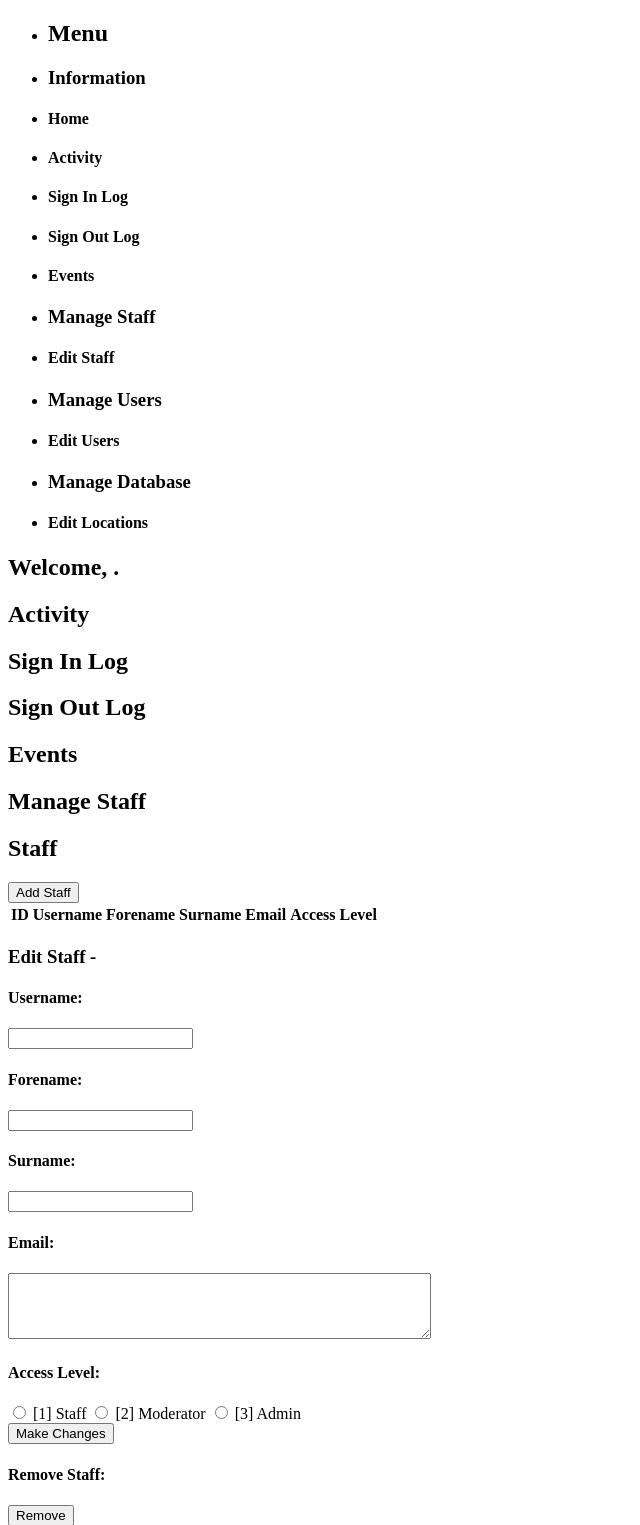
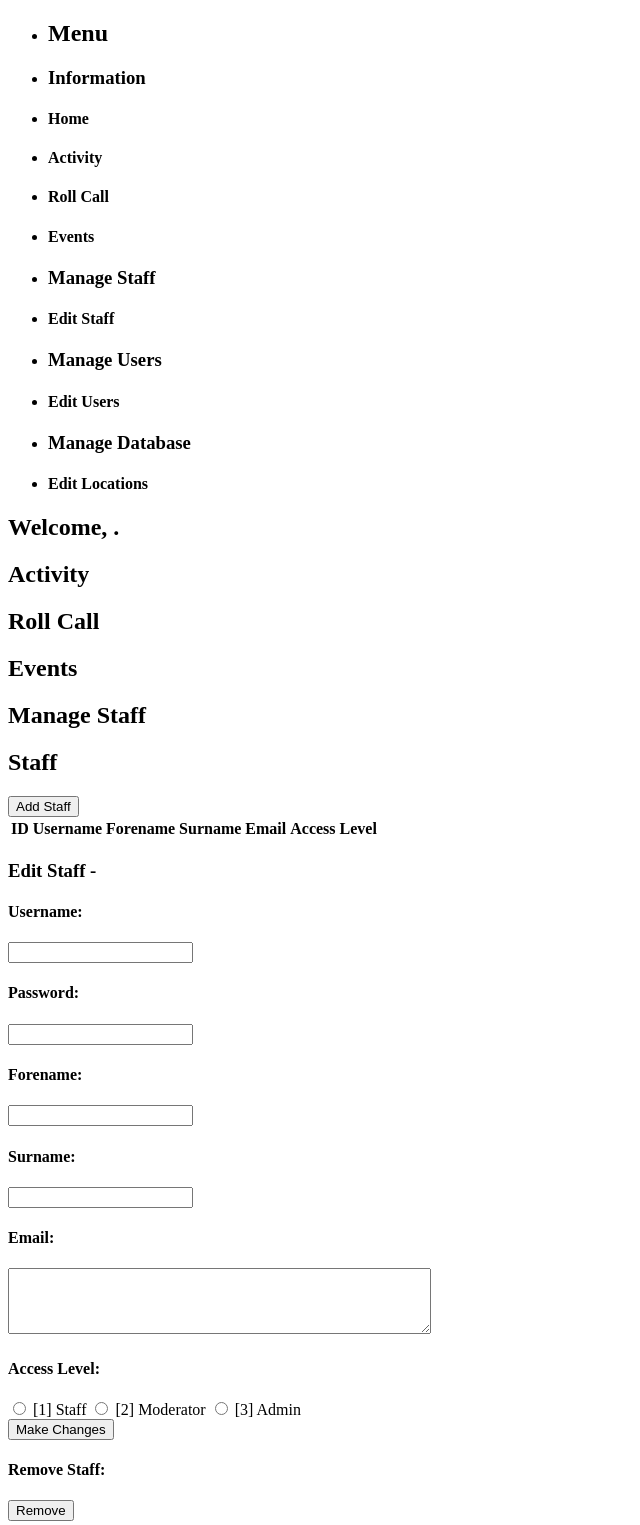
Before and after one commit to lwholten/doyrms-registration, a PHP site: page /pages/html/admin_page.html in a window 1280 px wide. Shown: the part 342-1867 px from the top of the page, without its empty margins (0-640 px from the left). Run offline with PHP 8.4, Linux system fonts and the light colour scheme; lists and menus that the app fills with data are empty.

Commit message:
Administrators can now change the passwords of other staff accounts

```diff
--- a/pages/html/admin_page.html
+++ b/pages/html/admin_page.html
@@ -31,9 +31,8 @@
           <li class="sidebar_subtitle"><h3>Information</h3></li>
           <li onclick="toggleMainSection(this.id,'m1')" class="sidebar_button sidebar_button_active" id="s1"><h4>Home</h4></li>
           <li onclick="toggleMainSection(this.id,'m2')" class="sidebar_button" id="s2"><h4>Activity</h4></li>
-          <li onclick="toggleMainSection(this.id,'m3')" class="sidebar_button" id="s3"><h4>Sign In Log</h4></li>
-          <li onclick="toggleMainSection(this.id,'m4')" class="sidebar_button" id="s4"><h4>Sign Out Log</h4></li>
-          <li onclick="toggleMainSection(this.id,'m5')" class="sidebar_button" id="s5"><h4>Events</h4></li>
+          <li onclick="toggleMainSection(this.id,'m3')" class="sidebar_button" id="s3"><h4>Roll Call</h4></li>
+          <li onclick="toggleMainSection(this.id,'m4')" class="sidebar_button" id="s4"><h4>Events</h4></li>
           <li class="sidebar_subtitle"><h3>Manage Staff</h3></li>
           <li onclick="toggleMainSection(this.id,'m11')" class="sidebar_button" id="s11"><h4>Edit Staff</h4></li>
           <li class="sidebar_subtitle"><h3>Manage Users</h3></li>
@@ -51,12 +50,9 @@
         <h2>Activity</h2>
       </section>
       <section class="main_section" id="m3">
-        <h2>Sign In Log</h2>
+        <h2>Roll Call</h2>
       </section>
       <section class="main_section" id="m4">
-        <h2>Sign Out Log</h2>
-      </section>
-      <section class="main_section" id="m5">
         <h2>Events</h2>
       </section>
 
@@ -91,6 +87,10 @@
             <div class="input_wrapper">
               <label for="new_staff_username"><h4>Username:</h4></label>
               <input id="new_staff_username" name="new_staff_username" type="text" maxlength="32" pattern="[a-zA-Z]+"></input>
+            </div>
+            <div class="input_wrapper">
+              <label for="new_staff_password"><h4>Password:</h4></label>
+              <input id="new_staff_password" name="new_staff_password" type="password" maxlength="32" pattern="/^[a-zA-Z0-9!@#\$%\^\&*_=+-]{8,12}$/g"></input>
             </div>
             <div class="input_wrapper capitalize">
               <label for="new_staff_forename"><h4>Forename:</h4></label>
@@ -185,8 +185,8 @@
               <th>Forename</th>
               <th>Surname</th>
               <th>Email</th>
+              <th>Gender</th>
               <th>Room Number</th>
-              <th>Gender</th>
               <th>Initials</th>
               <th></th>
             </tr>
@@ -243,11 +243,11 @@
           <h3>Add User</h3>
           <form id="add_user_form" autocomplete="off" class="text generic_form" action="" method="POST">
             <input type="hidden" name="add_user" value="true"/>
-            <div class="input_wrapper">
+            <div class="input_wrapper capitalize">
               <label for="user_forename"><h4>Forename*:</h4></label>
               <input id="user_forename" name="user_forename" placeholder="Required" type="text" maxlength="32" pattern="[a-zA-Z]+" required></input>
             </div>
-            <div class="input_wrapper">
+            <div class="input_wrapper capitalize">
               <label for="user_surname"><h4>Surname*:</h4></label>
               <input id="user_surname" name="user_surname" placeholder="Required" type="text" maxlength="32" pattern="[a-zA-Z]+" required></input>
             </div>
@@ -348,9 +348,13 @@
           <h3>Add Location</h3>
           <form id="add_location_form" autocomplete="off" class="text generic_form" action="" method="POST">
             <input type="hidden" name="add_location" value="true"/>
-            <div class="input_wrapper">
+            <div class="input_wrapper capitalize">
               <label for="location_name"><h4>Location Name*:</h4></label>
               <input id="location_name" name="location_name" placeholder="Required" type="text" maxlength="20" required></input>
+            </div>
+            <div class="input_wrapper capitalize">
+              <label for="location_alias"><h4>Alias*:</h4></label>
+              <input id="location_alias" name="location_alias" placeholder="Required" type="text" maxlength="20"></input>
             </div>
             <div class="input_wrapper description">
               <label for="location_desc"><h4>Description:</h4></label>
--- a/pages/php/home_page.php
+++ b/pages/php/home_page.php
@@ -107,11 +107,11 @@ if (isset($_POST['staff_login_form'])) {
       $_SESSION['loggedIn'] = 1;
 
       // Redirects the staff user to the correct page
-      if ($staffDetails['staffAccessLevel'] === 3) {
+      if ($staffDetails['staffAccessLevel'] >= 3) {
         // Admin page
         echo '<script type="text/javascript">window.location.href = "admin_page.php";</script>';
       }
-      elseif ($staffDetails['staffAccessLevel'] === 1 || $staffDetails['staffAccessLevel'] === 2) {
+      elseif ($staffDetails['staffAccessLevel'] >= 1) {
         // Staff page
         echo '<script type="text/javascript">window.location.href = "staff_page.php";</script>';
       }
```
Also changed, not shown: pages/php/admin_page.php (+45 -9 lines).
